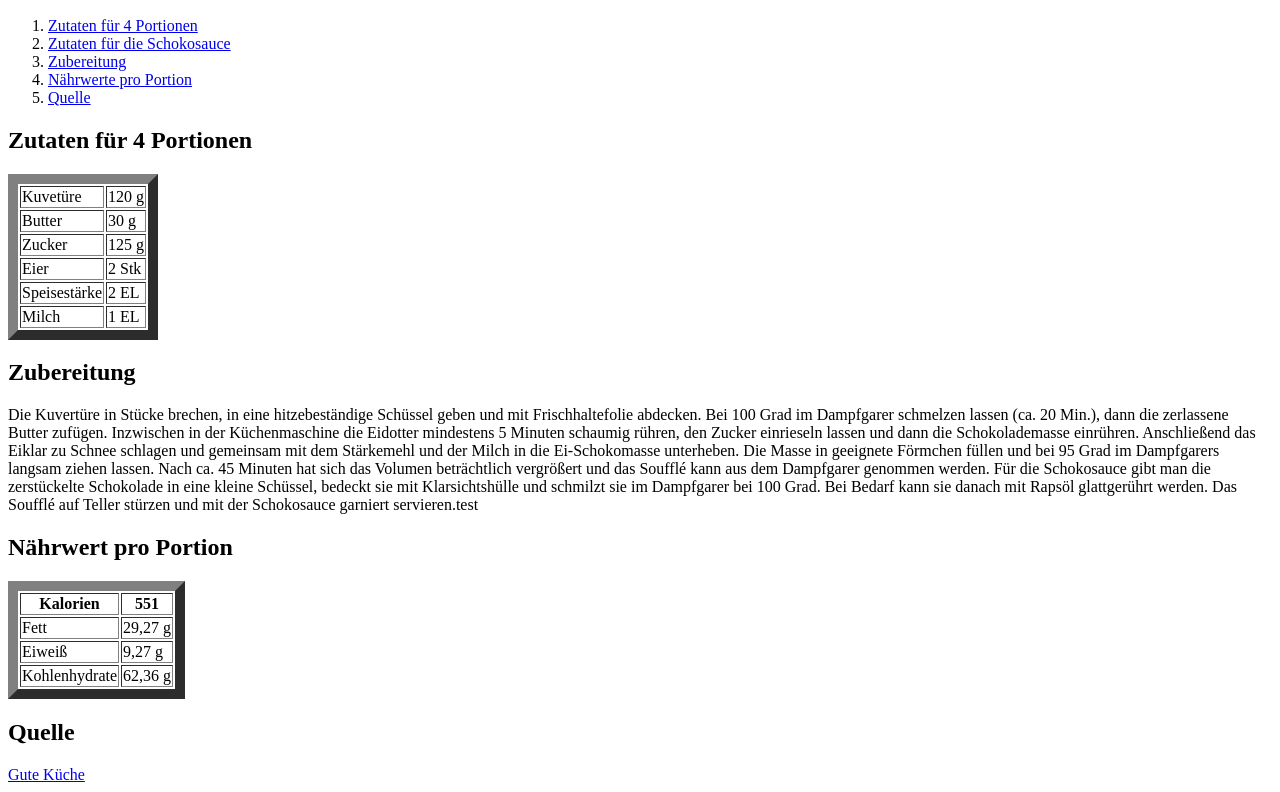
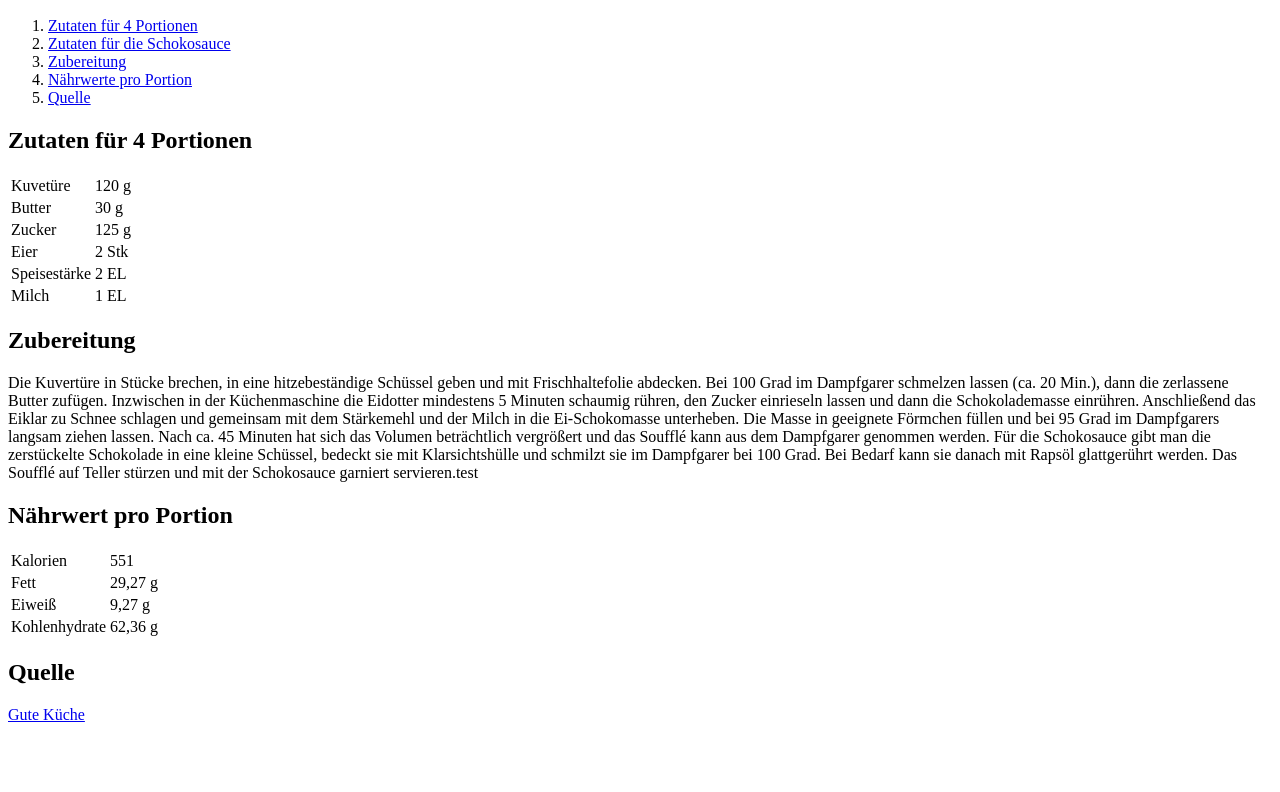
Before and after one commit to Goeksel10/workspace, a plain HTML site: page index.html in a window 1280 px wide. Shown: the part 468-1260 px from the top of the page. After the commit the page ends 1200 px from the top, so only its background shows below. Drawn offline with Linux system fonts and the light colour scheme.

Commit message:
initial commit

```diff
--- a/index.html
+++ b/index.html
@@ -1,8 +1,13 @@
 <!DOCTYPE html>
 <!-- Hallo -->
 <head>
+    <link rel="stylesheet" href="style.css">
     <meta http-equiv="Content-Type" content="text/html; charset=utf-8">
+    <link rel="preconnect" href="https://fonts.googleapis.com">
+<link rel="preconnect" href="https://fonts.gstatic.com" crossorigin>
+<link href="https://fonts.googleapis.com/css2?family=Mr+Dafoe&family=Roboto:wght@100;400&display=swap" rel="stylesheet">
 </head>
+
 <body>
     <h1> Schoko-Souffle </h1>
     <p> Dieses Rezept ist der Beweis, dass man im Dampfgarer sogar süße Nachspeisen leicht zubereiten kann. Das Schoko-Soufflé ist wirklich ein Traum. </p>
@@ -35,8 +40,10 @@
         </a>
     </li>
 </ol>
+
 <h2> Zutaten für 4 Portionen </h2>
-<table border="10">
+
+<table>
  <tbody></tr>
     <td>Kuvetüre</td>
     <td>120 g</td>
@@ -69,19 +76,22 @@
     </tr>
     </tbody></table>
 <h2> Zubereitung </h2>
-<p>
-    Die Kuvertüre in Stücke brechen, in eine hitzebeständige Schüssel geben und mit Frischhaltefolie abdecken. Bei 100 Grad im Dampfgarer schmelzen lassen (ca. 20 Min.), dann die zerlassene Butter zufügen.
+
+<div>
+Die Kuvertüre in Stücke brechen, in eine hitzebeständige Schüssel geben und mit Frischhaltefolie abdecken. Bei 100 Grad im Dampfgarer schmelzen lassen (ca. 20 Min.), dann die zerlassene Butter zufügen.
 Inzwischen in der Küchenmaschine die Eidotter mindestens 5 Minuten schaumig rühren, den Zucker einrieseln lassen und dann die Schokolademasse einrühren.
 Anschließend das Eiklar zu Schnee schlagen und gemeinsam mit dem Stärkemehl und der Milch in die Ei-Schokomasse unterheben.
 Die Masse in geeignete Förmchen füllen und bei 95 Grad im Dampfgarers langsam ziehen lassen. Nach ca. 45 Minuten hat sich das Volumen beträchtlich vergrößert und das Soufflé kann aus dem Dampfgarer genommen werden.
 Für die Schokosauce gibt man die zerstückelte Schokolade in eine kleine Schüssel, bedeckt sie mit Klarsichtshülle und schmilzt sie im Dampfgarer bei 100 Grad. Bei Bedarf kann sie danach mit Rapsöl glattgerührt werden.
 Das Soufflé auf Teller stürzen und mit der Schokosauce garniert servieren.test
-</p>
+</div>
+
 <h2> Nährwert pro Portion </h2>
-<table border="10">
+
+<table>
     <tbody><tr>
-        <th>Kalorien</th>
-        <th>551</th>
+        <td>Kalorien</td>
+        <td>551</td>
     </tr>
     <tr>
         <td>Fett</td>
@@ -98,7 +108,10 @@ Das Soufflé auf Teller stürzen und mit der Schokosauce garniert servieren.test
         <td>62,36 g</td>
     </tr>
 </tbody></table>
+
 <h2> Quelle </h2>
+
 <a href="https://www.gutekueche.at/schoko-souffle-rezept-5197/">Gute Küche</a>
+
 </body>
 </html>
```
